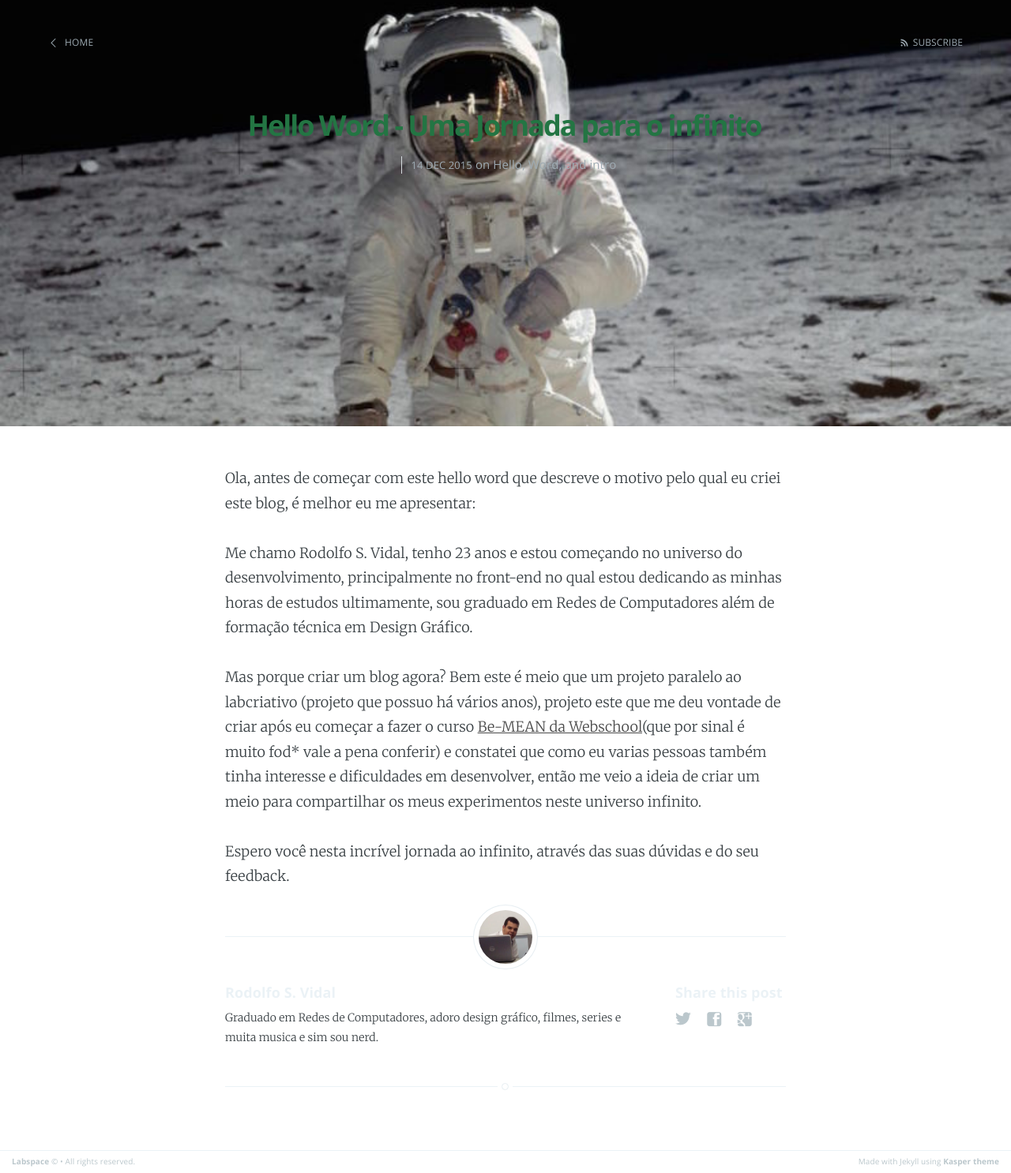
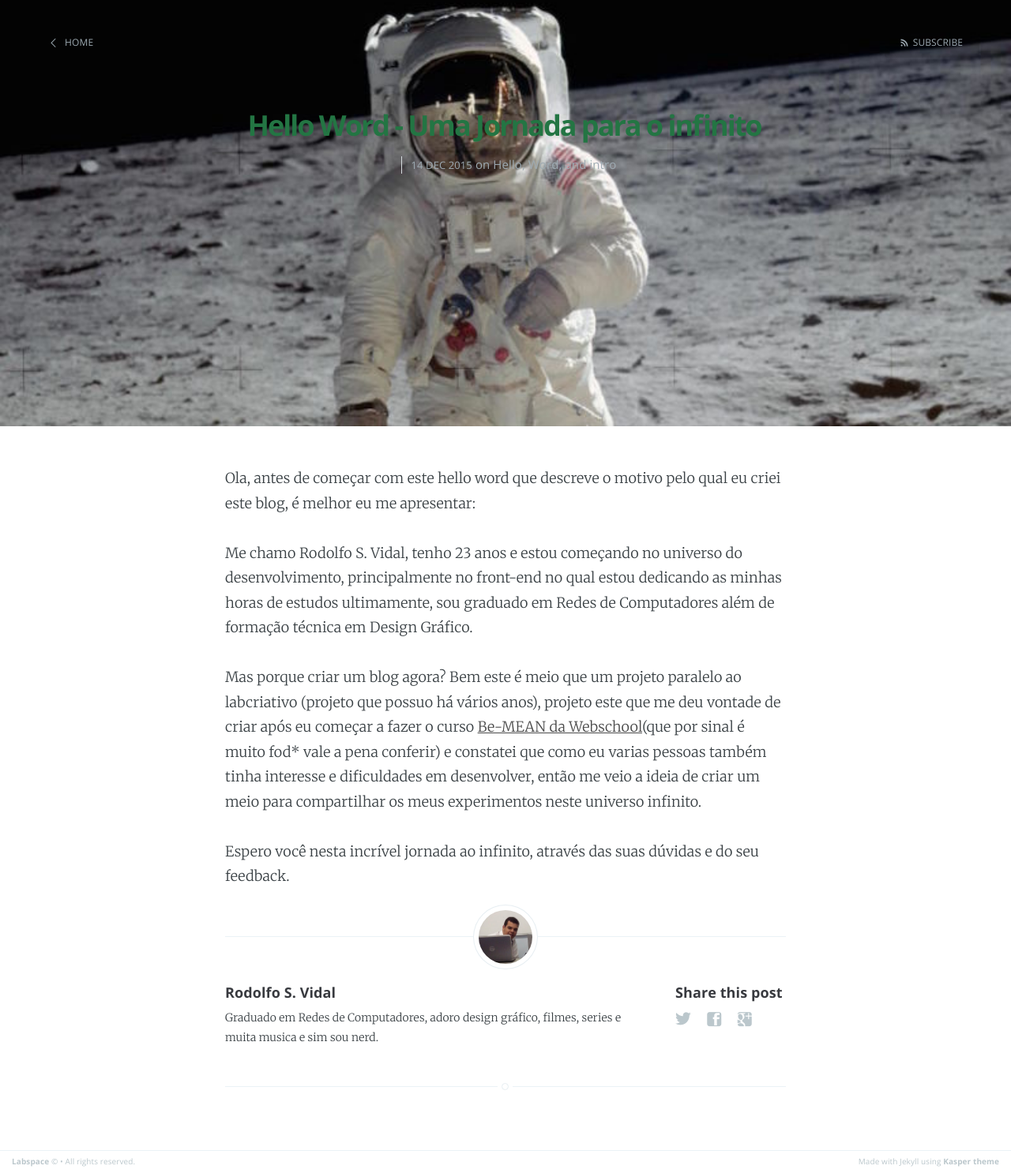
Before and after one commit to RodolfoLab/labspace.github.io, a Jekyll site: the page built from _posts/2015-12-14-welcome-to-jekyll.markdown, in a window 1280 px wide. Shown: the whole page at 79% size. Built offline with Jekyll 4.4.1, drawn with Linux system fonts in a browser that asks for light colours; Markdown is read by kramdown in place of the engine named in the settings.

Commit message:
Update screen.css

```diff
--- a/assets/css/screen.css
+++ b/assets/css/screen.css
@@ -199,7 +199,7 @@ h4, h5, h6 {
     -webkit-font-feature-settings: 'dlig' 1, 'liga' 1, 'lnum' 1, 'kern' 1;
     -moz-font-feature-settings: 'dlig' 1, 'liga' 1, 'lnum' 1, 'kern' 1;
     -o-font-feature-settings: 'dlig' 1, 'liga' 1, 'lnum' 1, 'kern' 1;
-    color: #EBF2F6;
+    color: #383A3F;
     line-height: 1.15em;
     margin: 0 0 0.4em 0;
     font-family: "Open Sans", sans-serif;
```
